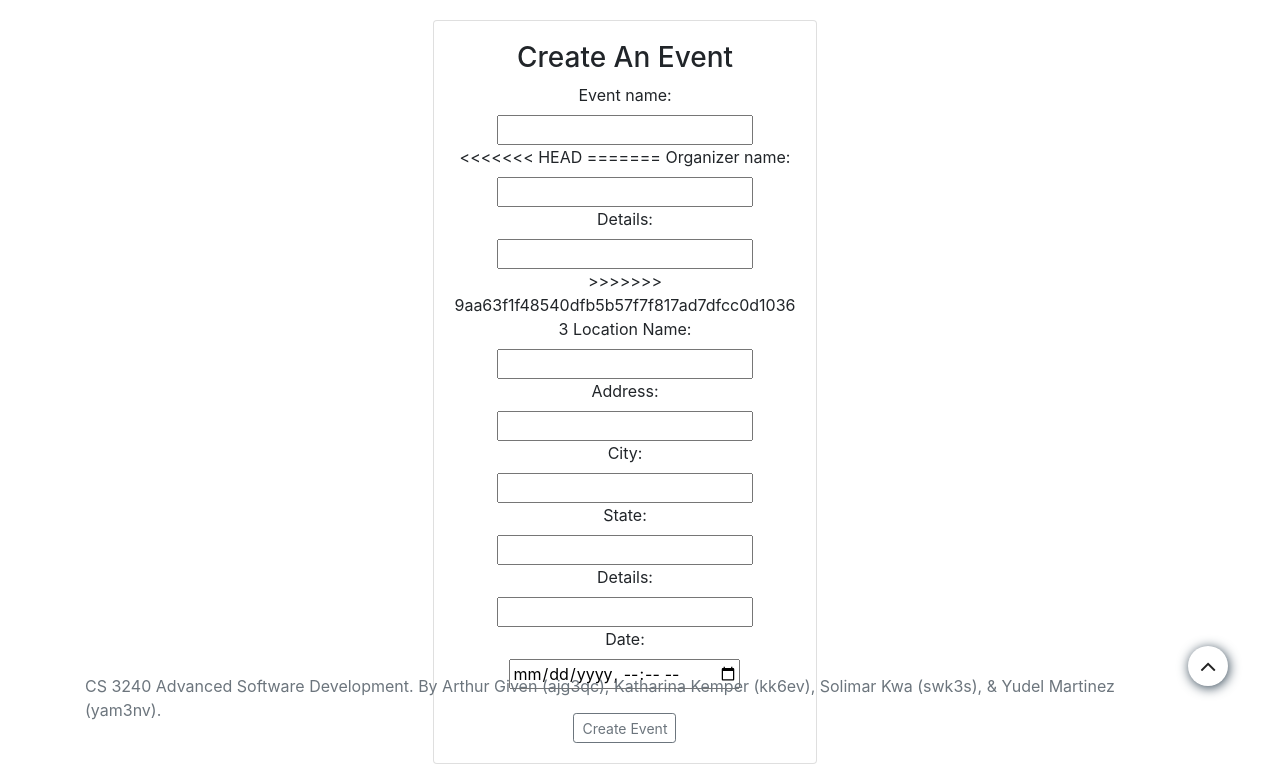
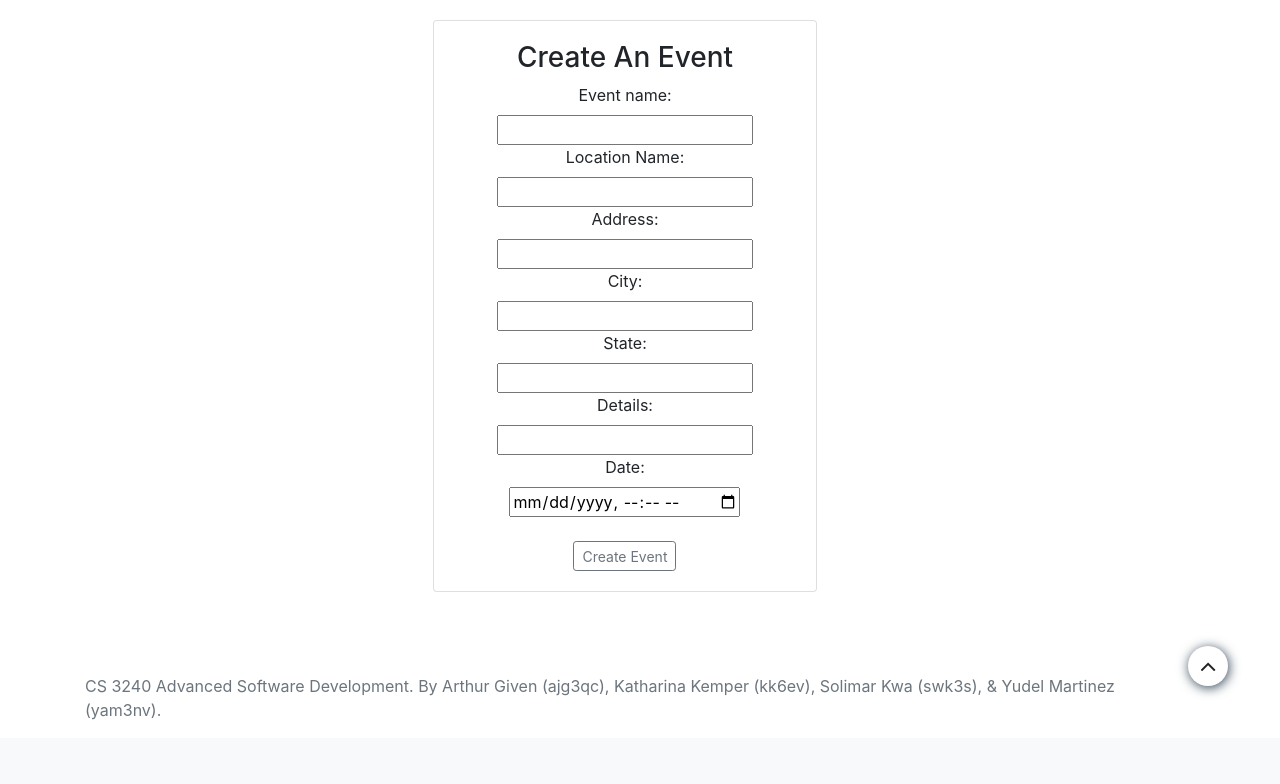
Before and after one commit to swk3st/KYSA-Meetup-Finder, a Django app: page /newevent/ in a window 1280 px wide. Shown: the part 62-846 px from the top of the page. After the commit the page ends 782 px from the top, so only its background shows below. Run offline with Django 3.2, Linux system fonts and the light colour scheme; some libraries are stand-ins or nearby versions.

Commit message:
fixed merge

```diff
--- a/meetup_finder_app/templates/meetup_finder_app/Updated_New_Event.html
+++ b/meetup_finder_app/templates/meetup_finder_app/Updated_New_Event.html
@@ -23,16 +23,6 @@
             {% csrf_token %}
             <label>Event name:</label><br>
             <input type="text" id="event_name_text" name="event_name_text" required><br>
-<<<<<<< HEAD
-=======
-
-            <label>Organizer name:</label><br>
-            <input type="text" id="organizer" name = "organizer" required><br>
-
-            <label>Details:</label><br>
-            <input type="text" id='detail_text' name="detail_text" required><br>
-
->>>>>>> 9aa63f1f48540dfb5b57f7f817ad7dfcc0d10363
             <label>Location Name:</label><br>
             <input type="text" id="location" name="location"><br>
 
```
